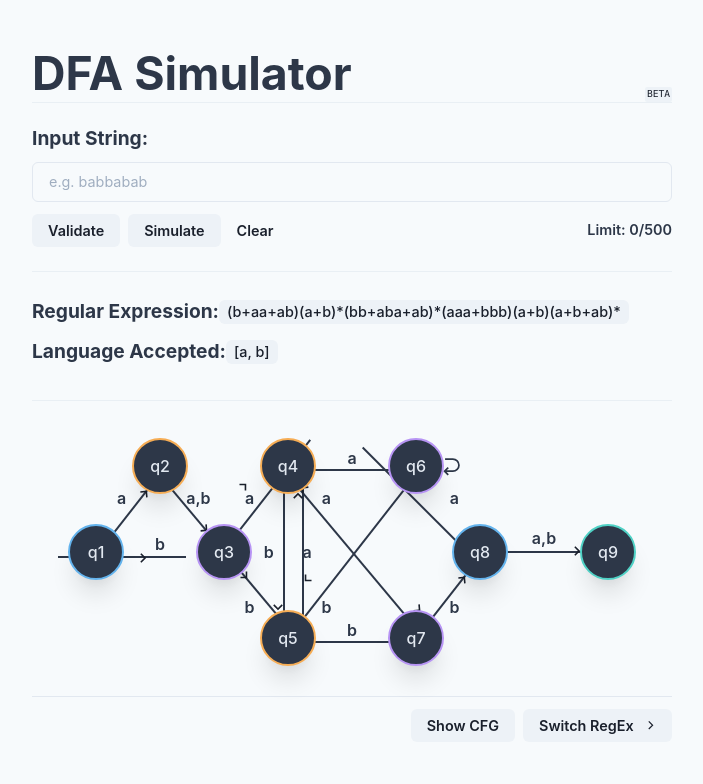
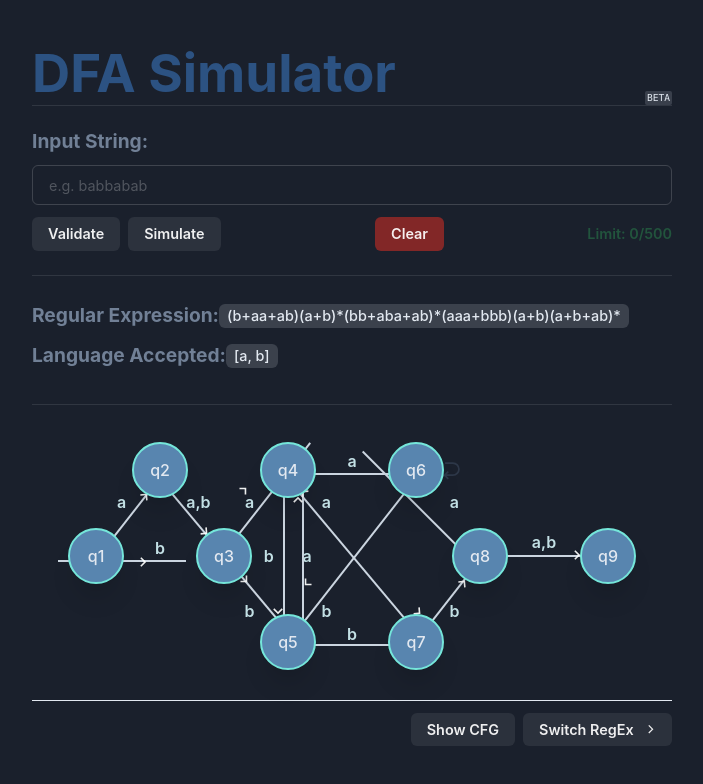
Before and after one commit to stiffmeister923/DFA-Simulator, a Next.js app: page / in a window 1280 px wide. Shown: the top 784 px of the page, without its empty margins (288-991 px from the left). Built offline with nearby package versions, Linux system fonts and the light colour scheme.

Commit message:
Update package.json

```diff
--- a/components/DFA/FirstDFA.js
+++ b/components/DFA/FirstDFA.js
@@ -27,114 +27,120 @@ const FirstDFA = ({ currentNode, simulating }) => {
       {/* LETTERS */}
 
       {/* q1 q2 */}
-      <Text top="31%" left="14%" size="label">
+      <Text top="31%" left="14%" size="label" color="#C3E0E5">
         a
       </Text>
-      {/* q2 t */}
-      <Text top="31%" left="26%" size="label">
+      {/* q2 q3 */}
+      <Text top="31%" left="26%" size="label" color="#C3E0E5">
         a,b
       </Text>
 
-      {/* q5 t */}
-      <Text top="69%" left="34%" size="label">
+      {/* q3 q5 */}
+      <Text top="69%" left="34%" size="label" color="#C3E0E5">
         b
       </Text>
-      {/* q3 q5 */}
-      <Text top="50%" left="37%" size="label">
+      {/* q4 q5 */}
+      <Text top="50%" left="37%" size="label" color="#C3E0E5">
         b
       </Text>
-      {/* q5 q3 */}
-      <Text top="50%" left="43%" size="label">
+      {/* q5 q4 */}
+      <Text top="50%" left="43%" size="label" color="#C3E0E5">
         a
       </Text>
-      {/* q3 q7 */}
-      <Text top="17%" left="50%" size="label">
+      {/* q4 q6 */}
+      <Text top="17%" left="50%" size="label" color="#C3E0E5">
         a
       </Text>
-      {/* q4 q8 */}
-      <Text top="77%" left="50%" size="label">
+      {/* q5 q7 */}
+      <Text top="77%" left="50%" size="label" color="#C3E0E5">
         b
       </Text>
-      {/* q3 t */}
-      <Text top="31%" left="34%" size="label">
+      {/* q3 q4 */}
+      <Text top="31%" left="34%" size="label" color="#C3E0E5">
         a
       </Text>
-      {/* q1 T */}
-      <Text top="47%" left="20%" size="label">
+      {/* q1 q3 */}
+      <Text top="47%" left="20%" size="label" color="#C3E0E5">
         b
       </Text>
 
-      {/* q5 q6 */}
-      <Text top="69%" left="46%" size="label">
+      {/* q6 q5 */}
+      <Text top="69%" left="46%" size="label" color="#C3E0E5">
         b
       </Text>
 
-      {/* q8 q9 */}
-      <Text top="69%" left="66%" size="label">
+      {/* q7 q8 */}
+      <Text top="69%" left="66%" size="label" color="#C3E0E5">
         b
       </Text>
-      {/* q7 q9 */}
-      <Text top="31%" left="66%" size="label">
+      {/* q6 q8 */}
+      <Text top="31%" left="66%" size="label" color="#C3E0E5">
         a
       </Text>
-      {/* q3 q6 */}
-      <Text top="31%" left="46%" size="label">
+      {/* q7 q4 */}
+      <Text top="31%" left="46%" size="label" color="#C3E0E5">
         a
       </Text>
 
-      {/* q9 q10 */}
-      <Text top="45%" left="80%" size="label">
+      {/* q8 q9 */}
+      <Text top="45%" left="80%" size="label" color="#C3E0E5">
         a,b
       </Text>
-      {/* q7 q7 */}
+      {/* q9 */}
       <Text
         top="49%"
         left={["71%", "71%", "68%", null, null, "97.5%"]}
         size="label"
+        color="#C3E0E5"
       >
         a,b
       </Text>
 
       {/* ARROW BODY */}
 
-      {/* q9 q10 */}
+      {/* q8 q9 */}
       <ArrowBody
-        w={["3em", "3em", "9em", "9em", "9em", "9em"]}
+        position="fixed"
+        w = "9em"
+        left = "80%"
+        top = "55%"
+        /*w={["3em", "3em", "9em", "9em", "9em", "9em"]}
         top={["58%", "58%", "55%", "55%", "55%", "55%"]}
-        left="80%"
+        left="80%"*/
       />
-      {/* q3 q7 */}
+      {/* q4 q6 */}
       <ArrowBody
         w={["3em", "3em", "9em", "9em", "9em", "9em"]}
         top={["26.7%"]}
         left="50%"
       />
-      {/* q5 q8 */}
+      {/* q5 q7 */}
       <ArrowBody
         w={["3em", "3em", "9em", "9em", "9em", "9em"]}
         top={["86.3%"]}
         left="50%"
       />
-      {/* q3 q5 */}
+      {/* q4 q5 */}
       <ArrowBody
         w={["3em", "3em", "9em", "9em", "9em", "9em"]}
         top={["53%"]}
         left="37%"
         rotate="90"
       />
-      {/* q5 q3 */}
+      {/* q5 q4 */}
       <ArrowBody
         w={["3em", "3em", "9em", "9em", "9em", "9em"]}
         top={["53%"]}
         left="40%"
         rotate="90"
       />
-      {/* q7 q8 */}
+      {/* q6 q8 */}
       <ArrowBody
         w={["7em", "7em", "9em", "9em", "9em", "9em"]}
         top="35%"
         left={["55.5%", "55.5%", "58%", "58%", "58%", "62.5%"]}
         rotate="45"
+        position='fixed'
       />
       {/* trap ul */}
       <ArrowBody
@@ -212,13 +218,14 @@ const FirstDFA = ({ currentNode, simulating }) => {
         left={["17.4%", "17.4%", "17.3%", "17.3%", "17.3%", "26.6%"]}
         rotate={["0"]}
       />
-      {/* q2 t */}
+      {/* q2 q3 */}
       <ArrowHead
         top={["41.6%", "41.6%", "41.7%", "41.7%", "41.7%", "42.6%"]}
         left={["27.3%", "27.3%", "27.1%", "27.1%", "27.1%", "27.3%"]}
-        rotate={["47", "47", "40", "40", "40", "40"]}
+        rotate={["40"]}
+        /*rotate={["47", "47", "40", "40", "40", "40"]} */
       />
-      {/* q3 q5 */}
+      {/* q4 q5 */}
       <ArrowHead top={["69%"]} left={["38.5%"]} rotate={["90"]} />
       {/* q3 q7 */}
       <ArrowHead top={["21.3%"]} left={["56.5%"]} rotate={["0"]} />
--- a/components/DFA/SecondDFA.js
+++ b/components/DFA/SecondDFA.js
@@ -25,59 +25,59 @@ const SecondDFA = ({ currentNodeVal, simulatingStatus }) => {
   return (
     <>
       {/* q1 q2 */}
-      <Text size="label" top="31%" left="14.5%">
+      <Text size="label" top="31%" left="14.5%" color="#C3E0E5">
         1
       </Text>
       {/* q1 q3 */}
-      <Text size="label" top="67%" left="14.5%">
+      <Text size="label" top="67%" left="14.5%" color="#C3E0E5">
         0
       </Text>
       {/* q3 q4 */}
-      <Text size="label" top="67%" left="26%">
+      <Text size="label" top="67%" left="26%" color="#C3E0E5">
         1
       </Text>
       {/* q4 q5 */}
-      <Text size="label" top="46%" left="37%">
+      <Text size="label" top="46%" left="37%" color="#C3E0E5">
         1,0
       </Text>
       {/* q8 q9 */}
-      <Text size="label" top="46%" left="82%">
+      <Text size="label" top="46%" left="82%" color="#C3E0E5">
         1,0
       </Text>
       {/* q6 q7 */}
-      <Text size="label" top="46%" left="63%">
+      <Text size="label" top="46%" left="63%" color="#C3E0E5">
         1
       </Text>
       {/* q7 q6 */}
-      <Text size="label" top="46%" left="57%">
+      <Text size="label" top="46%" left="57%" color="#C3E0E5">
         0
       </Text>
       {/* q1 q2 */}
-      <Text size="label" top="31%" left="42.5%">
+      <Text size="label" top="31%" left="42.5%" color="#C3E0E5">
         1
       </Text>
       {/* q2 q5 */}
-      <Text size="label" top="31%" left="26%">
+      <Text size="label" top="31%" left="26%" color="#C3E0E5">
         0
       </Text>
       {/* q5 q7 */}
-      <Text size="label" top="31%" left="50%">
+      <Text size="label" top="31%" left="50%" color="#C3E0E5">
         1
       </Text>
       {/* q3 q5 */}
-      <Text size="label" top="67%" left="42.5%">
+      <Text size="label" top="67%" left="42.5%" color="#C3E0E5">
         0
       </Text>
       {/* q5 q6 */}
-      <Text size="label" top="67%" left="50%">
+      <Text size="label" top="67%" left="50%" color="#C3E0E5">
         0
       </Text>
       {/* q6 q8 */}
-      <Text size="label" top="67%" left="70%">
+      <Text size="label" top="67%" left="70%" color="#C3E0E5">
         0
       </Text>
       {/* q7 q8 */}
-      <Text size="label" top="31%" left="70%">
+      <Text size="label" top="31%" left="70%" color="#C3E0E5">
         1
       </Text>
       {/* q7 q7 */}
--- a/components/components/Arrows.js
+++ b/components/components/Arrows.js
@@ -52,7 +52,7 @@ export const ArrowLoopLg = ({ top, left, rotate }) => {
         translateX="-50%"
         translateY="-50%"
         transform="auto"
-        color="gray.700"
+        color="green.600"
         display={["none", null, "none", null, null, "flex"]}
       >
         <BsArrowClockwise size="2.2em" />
@@ -75,7 +75,7 @@ export const ArrowBody = ({ w, top, left, rotate }) => {
         translateY="-50%"
         transform="auto"
         borderTop="solid 2px"
-        borderTopColor="gray.700"
+        borderTopColor="gray.300"
       />
     </>
   );
--- a/components/components/CFG.js
+++ b/components/components/CFG.js
@@ -27,7 +27,7 @@ const CFG = ({ prob2 }) => {
         >
           <PopoverArrow />
           <PopoverCloseButton />
-          <PopoverHeader fontWeight="semibold">
+          <PopoverHeader fontWeight="semibold" color="black">
             Context-free Grammar
           </PopoverHeader>
           <PopoverBody align="center">
--- a/components/components/LeftBox.js
+++ b/components/components/LeftBox.js
@@ -57,7 +57,7 @@ const LeftBox = ({
                         </Box>
                       ) : (
                         data.result == "Invalid" && (
-                          <Box color="pink.300">
+                          <Box color="pink.500">
                             <ImCross />
                           </Box>
                         )
@@ -100,7 +100,7 @@ const LeftBox = ({
                   Clear
                 </Button>
               </Flex>
-              <Text
+              <Text variant="Limit"
                 fontWeight="semibold"
                 fontSize={["0.7em", "0.7em", "0.9em"]}
               >
--- a/styles/overrides.js
+++ b/styles/overrides.js
@@ -25,7 +25,8 @@ export const Button = {
       bg: "gray.100",
     },
     clear: {
-      bg: "none",
+      bg: "red.800",
+      left: "60%",
       _hover: "",
       fontSize: ["0.7em", "0.7em", "0.9em"],
     },
@@ -51,10 +52,13 @@ export const Heading = {
   sizes: {},
   variants: {
     regular: {
+      color: ['gray.500'],
       fontSize: ["0.8em", "0.8em", "1.2em", "1.2em"],
     },
     title: {
-      fontSize: ["2em", "2.4em", "2.9em", "2.9em", "2.9em", "3.5em"],
+      color:['blue.700'],
+      fontSize:["2em", "2.4em", "3.3em"],
+      /*fontSize: ["2em", "2.4em", "2.9em", "2.9em", "2.9em", "3.5em"],*/
     },
   },
   defaultProps: {
@@ -106,6 +110,10 @@ export const Text = {
       fontSize: ["0.6em", "0.6em", "1em", "1em", "1em", "1em"],
     },
   },
-  variants: {},
+  variants: {
+    Limit: {
+      color: ["green.800"]
+    }
+  },
   defaultProps: {},
 };
--- a/styles/theme.js
+++ b/styles/theme.js
@@ -12,12 +12,12 @@ export const theme = extendTheme({
         color: "gray.700",
       },
       "h1, h2, h3, h4": {
-        color: "gray.700",
+        color: "blue.700",
       },
     }),
   },
   config: {
-    initialColorMode: "light",
+    initialColorMode: "dark",
     useSystemColorMode: false,
   },
   textStyles: {
```
Also changed, not shown: package.json (+7 -5 lines), styles/badgeStyles.js (+21 -21 lines), 1 other file (tests, documents, lock files or other folders).
